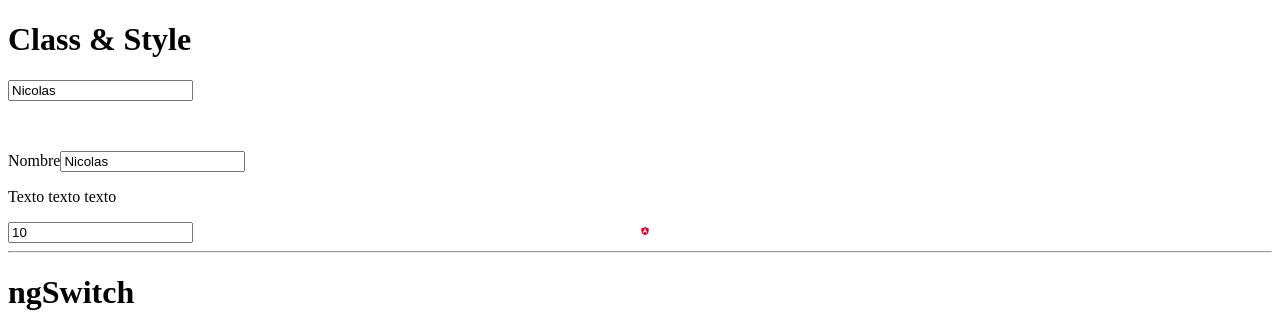
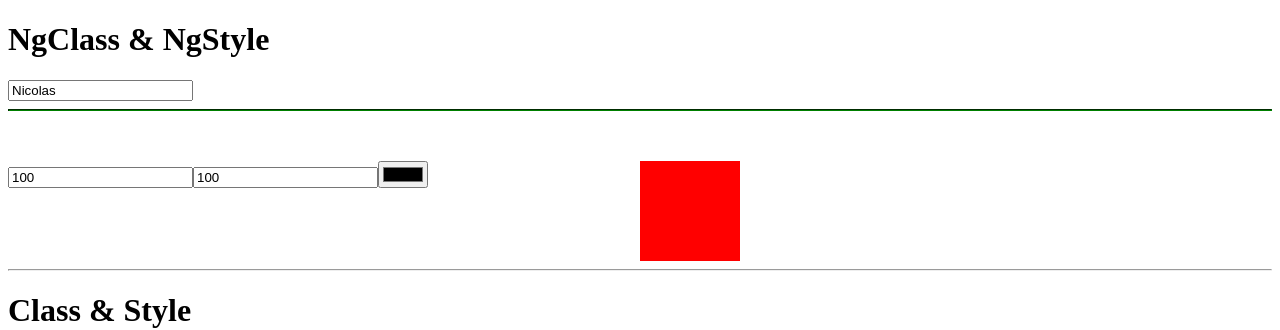
Before and after one commit to ALandazabal/Fundamentos-de-Angular-Platzi, an Angular app: page / in a window 1280 px wide. Shown: the top 330 px of the page. Built offline with nearby package versions, Linux system fonts and the light colour scheme.

Commit message:
Trabajando con ngClass y ngStyle

```diff
--- a/src/app/app.component.html
+++ b/src/app/app.component.html
@@ -1,3 +1,31 @@
+<h1>NgClass & NgStyle</h1>
+<input type="text" required #nameInput4="ngModel" [(ngModel)]="person.name">
+<hr class="line-error"
+    [ngClass]="{
+        'valid': nameInput4.valid,
+        'invalid': nameInput4.invalid
+    }"
+>
+<p class="message-error" [class.invalid]="nameInput4.invalid">
+    El campo es requerido
+</p>
+<div class="styles">
+    <div>
+        <input type="number" [(ngModel)]="box.width">
+        <input type="number" [(ngModel)]="box.height">
+        <input type="color" [(ngModel)]="box.background">
+    </div>
+    <div [ngStyle]="{
+        'width.px': box.width,
+        'height.px': box.height,
+        'background-color': box.background,
+        'display': 'block'
+    }"></div>
+</div>
+
+
+
+<hr>
 <h1>Class & Style</h1>
 <input type="text" required #nameInput2="ngModel" [(ngModel)]="person.name">
 <p class="message-error" [class.invalid]="nameInput2.invalid">
--- a/src/app/app.component.scss
+++ b/src/app/app.component.scss
@@ -29,6 +29,17 @@
     }
 }
 
+.line-error{
+    height: 0;
+    border-bottom:  1px solid;
+    &.invalid {
+        border-color: red;
+    }
+    &.valid{
+        border-color: green;
+    }
+}
+
 .styles {
     display: grid;
     grid-template-columns: repeat(2, 1fr);
--- a/src/app/app.component.ts
+++ b/src/app/app.component.ts
@@ -21,6 +21,11 @@
     }
     names: string[] = ['Nico', 'Juli', 'Santi'];
     newName = '';
+    box = {
+        width: 100,
+        height: 100,
+        background: 'red'
+    };
     products: Product[] = [
         {
           name: 'EL mejor juguete',
```
